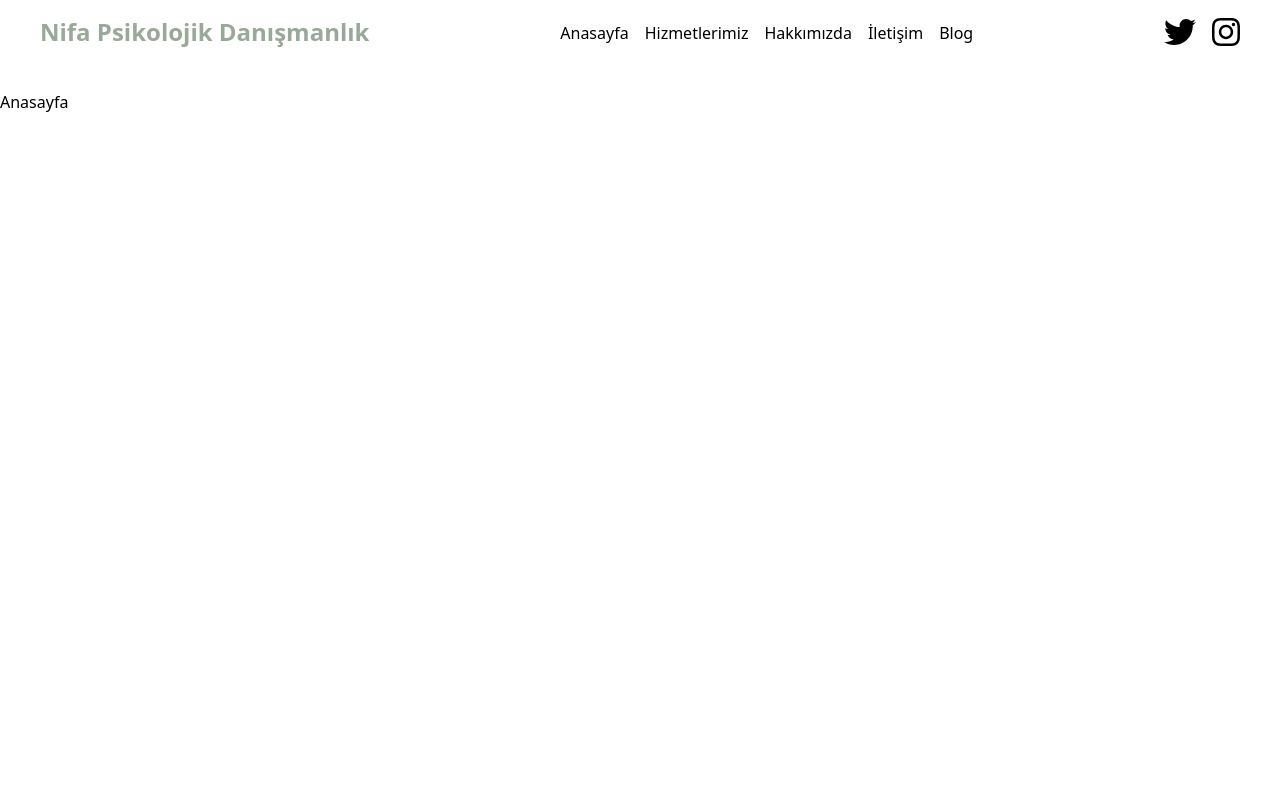
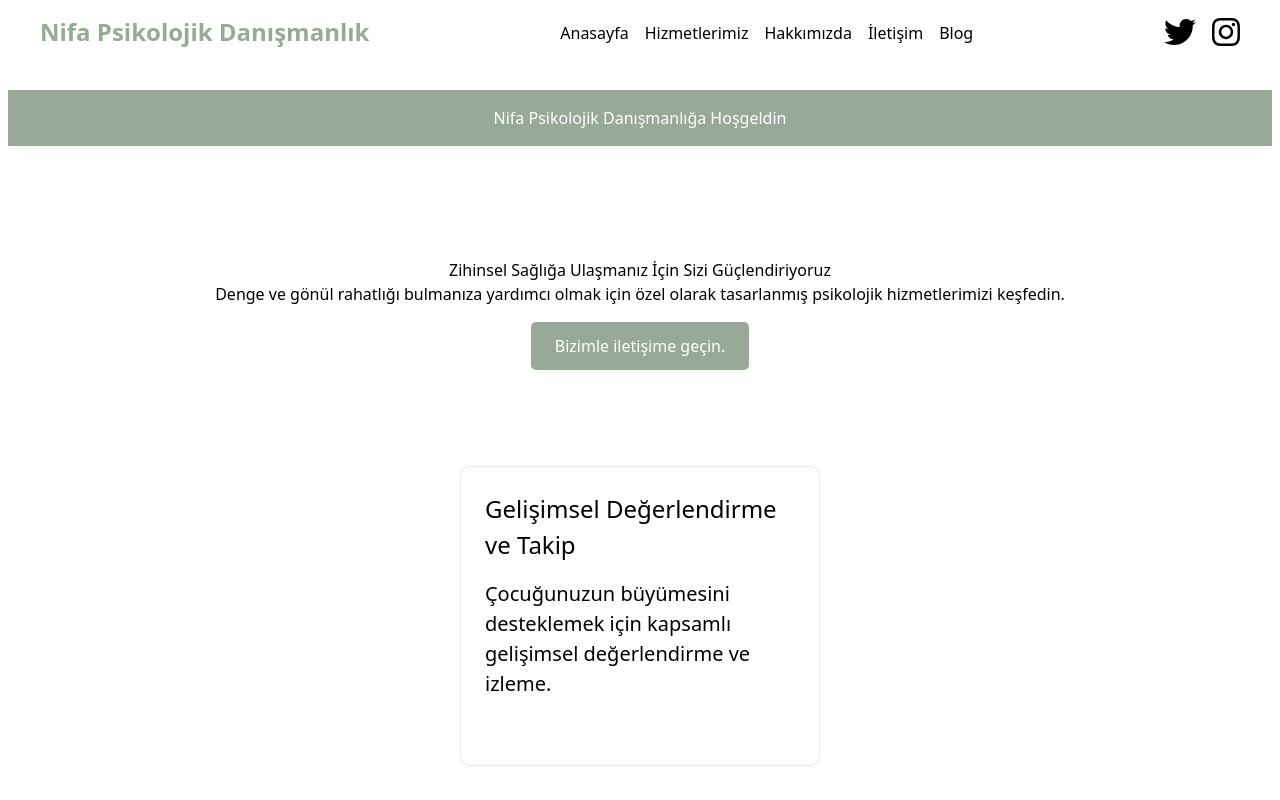
Before and after one commit to malizkl/nifa-danismanlik, a Next.js app: page / in a window 1280 px wide. Shown: the top 800 px of the page. Built offline with nearby package versions, Linux system fonts and the light colour scheme.

Commit message:
homepage refactor

```diff
--- a/src/pages/index.js
+++ b/src/pages/index.js
@@ -1,9 +1,40 @@
+// pages/index.js
 import Image from 'next/image';
+import Link from 'next/link';
 import React from 'react';
 import styles from '../styles/Home.module.css';
 
 export default function Home() {
   return (
-    <div>Anasayfa</div>
-    );
+    <div className={styles.container}>
+      <header className={styles.header}>
+        <h1>Nifa Psikolojik Danışmanlığa Hoşgeldin</h1>
+      </header>
+
+      <main className={styles.main}>
+        <section className={styles.hero}>
+          <h2>Zihinsel Sağlığa Ulaşmanız İçin Sizi Güçlendiriyoruz</h2>
+          <p>Denge ve gönül rahatlığı bulmanıza yardımcı olmak için özel olarak tasarlanmış psikolojik hizmetlerimizi keşfedin.</p>
+          <Link href="/contact" passHref>
+            <div className={styles.button}>Bizimle iletişime geçin.</div>
+          </Link>
+        </section>
+
+        <section className={styles.features}>
+          <div className={styles.grid}>
+            {/* Repeat this block for each feature or service */}
+            <div className={styles.card}>
+              <h3>Gelişimsel Değerlendirme ve Takip</h3>
+              <p>Çocuğunuzun büyümesini desteklemek için kapsamlı gelişimsel değerlendirme ve izleme.</p>
+            </div>
+            {/* ... other features or services */}
+          </div>
+        </section>
+      </main>
+
+      <footer className={styles.footer}>
+        <p>&copy; {new Date().getFullYear()} Nifa Psikolojik Danışmanlık. All rights reserved.</p>
+      </footer>
+    </div>
+  );
 }
--- a/src/styles/Home.module.css
+++ b/src/styles/Home.module.css
@@ -231,3 +231,50 @@
 
   /* ... other adjustments for smaller screens ... */
 }
+
+/* Home.module.css */
+.container {
+  /* Your existing styles... */
+}
+
+.header {
+  width: 100%;
+  padding: 1rem;
+  background-color: #99a998; /* Example color */
+  color: white;
+  text-align: center;
+}
+
+.main {
+  /* Your existing styles... */
+}
+
+.hero {
+  text-align: center;
+  margin: 2rem 0;
+}
+
+.features {
+  /* Your existing styles... */
+}
+
+.button {
+  display: inline-block;
+  margin-top: 1rem;
+  padding: 0.75rem 1.5rem;
+  background-color: #99a998; /* Example color */
+  color: white;
+  border-radius: 5px;
+  transition: background-color 0.3s ease;
+}
+
+.button:hover {
+  background-color: #99a998; /* Darker shade for hover effect */
+}
+
+.footer {
+  /* Your existing styles... */
+  text-align: center;
+}
+
+/* Add responsive design adjustments as needed */
```
